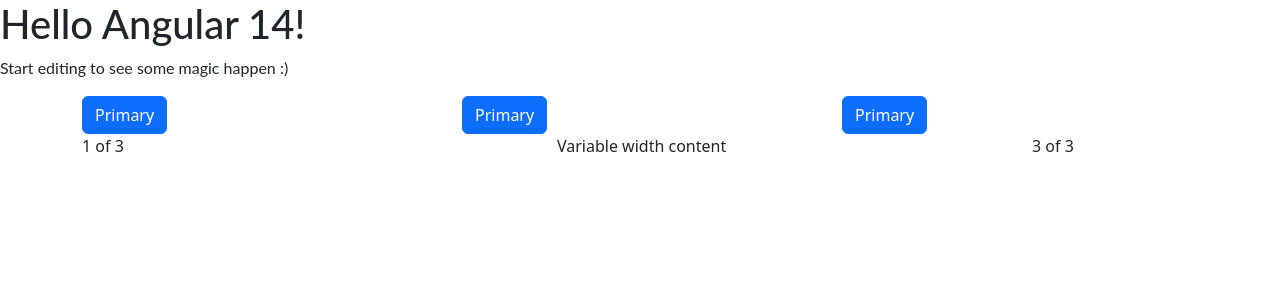
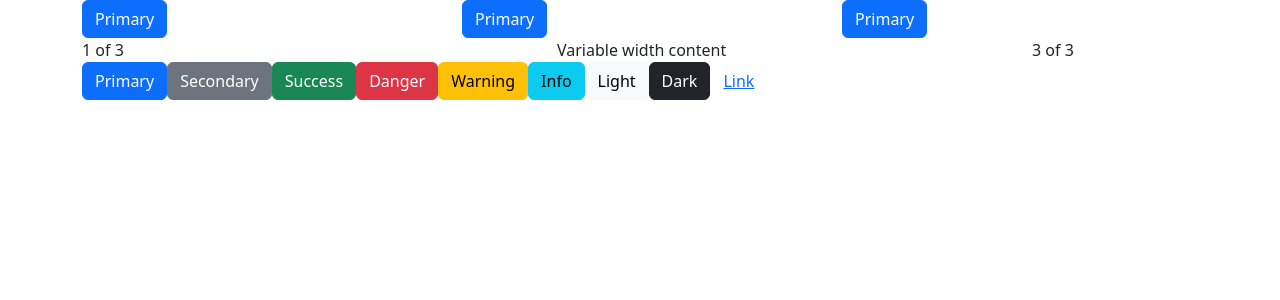
Before and after one commit to CatzillaOrz/angularUdemy-8r55g3, an Angular app: page / in a window 1280 px wide. Shown: the top 300 px of the page. Built offline with nearby package versions, Linux system fonts and the light colour scheme.

Commit message:
2 files modified, 1 deleted

```diff
--- a/src/app/app.component.html
+++ b/src/app/app.component.html
@@ -1,5 +1,4 @@
-<hello name="{{ name }}"></hello>
-<p>Start editing to see some magic happen :)</p>
+
 
 <div class="grid container">
   <div class="row justify-content-md-center">
@@ -18,4 +17,18 @@
     <div class="col">Variable width content</div>
     <div class="col col-lg-2">3 of 3</div>
   </div>
+  <div class="row">
+    <div class="col">
+      <button type="button" class="btn btn-primary">Primary</button>
+      <button type="button" class="btn btn-secondary">Secondary</button>
+      <button type="button" class="btn btn-success">Success</button>
+      <button type="button" class="btn btn-danger">Danger</button>
+      <button type="button" class="btn btn-warning">Warning</button>
+      <button type="button" class="btn btn-info">Info</button>
+      <button type="button" class="btn btn-light">Light</button>
+      <button type="button" class="btn btn-dark">Dark</button>
+
+      <button type="button" class="btn btn-link">Link</button>
+    </div>
+  </div>
 </div>
--- a/src/app/hello.component.ts
+++ /dev/null
@@ -1,10 +0,0 @@
-import { Component, Input } from '@angular/core';
-
-@Component({
-  selector: 'hello',
-  template: `<h1>Hello {{name}}!</h1>`,
-  styles: [`h1 { font-family: Lato; }`]
-})
-export class HelloComponent  {
-  @Input() name: string;
-}
```
Also changed, not shown: src/app/app.module.ts (+4 -5 lines).
